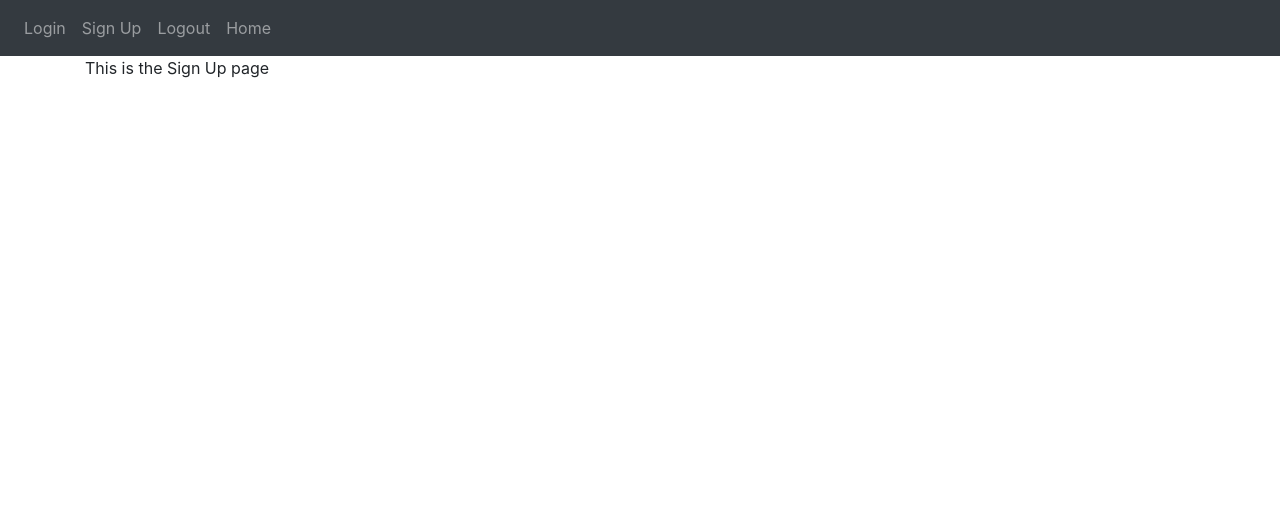
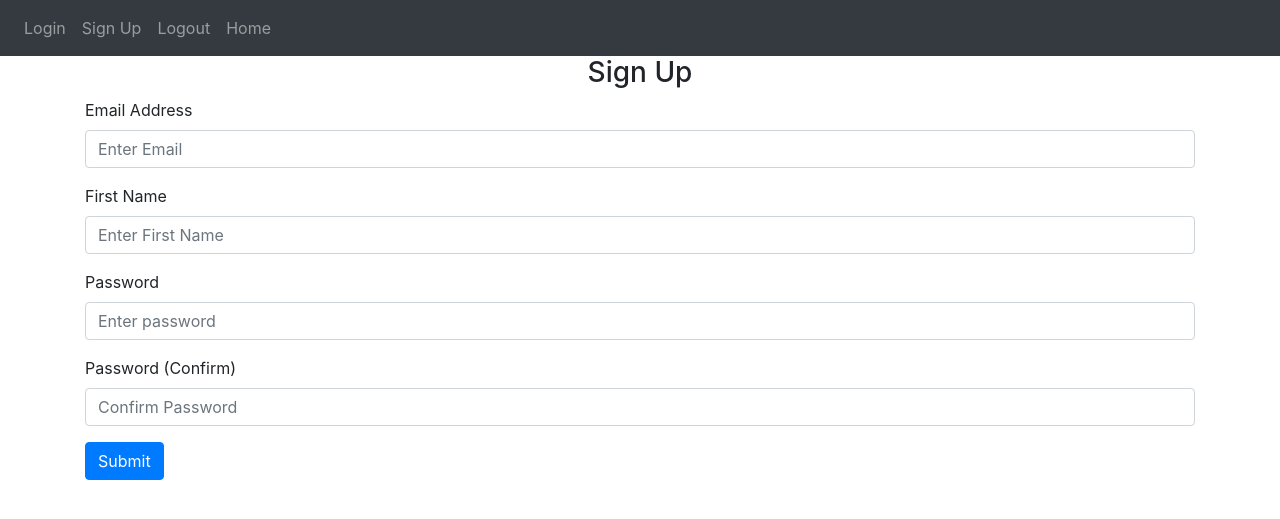
Before and after one commit to KushRohra/Notes_App, a Flask app: page /sign-up in a window 1280 px wide. Shown: the top 519 px of the page. Run offline with Flask 2, Linux system fonts and the light colour scheme; some libraries are stand-ins or nearby versions.

Commit message:
sign-up page created

```diff
--- a/website/templates/base.html
+++ b/website/templates/base.html
@@ -23,10 +23,10 @@
             </button>
             <div class="collapse navbar-collapse" id="navbar">
                 <div class="navbar-nav">
-                    <a href="" class="nav-item nav-link" id="login" href="/login">Login</a>
-                    <a href="" class="nav-item nav-link" id="login" href="/sign-up">Sign Up</a>
-                    <a href="" class="nav-item nav-link" id="login" href="/logout">Logout</a>
-                    <a href="" class="nav-item nav-link" id="login" href="/home">Home</a>
+                    <a class="nav-item nav-link" id="login" href="/login">Login</a>
+                    <a class="nav-item nav-link" id="login" href="/sign-up">Sign Up</a>
+                    <a class="nav-item nav-link" id="login" href="/logout">Logout</a>
+                    <a class="nav-item nav-link" id="login" href="/">Home</a>
                 </div>
             </div>
         </nav>
--- a/website/templates/sign_up.html
+++ b/website/templates/sign_up.html
@@ -3,5 +3,24 @@
 {% block title %}Sign Up{% endblock %}
 
 {% block content %}
-    This is the Sign Up page
+    <form method="POST">
+        <h3 align="center">Sign Up</h3>
+        <div class="form-group">
+            <label for="email">Email Address</label>
+            <input type="email" class="form-control" id="email" name="email" placeholder="Enter Email">
+        </div>
+        <div class="form-group">
+            <label for="firstName">First Name</label>
+            <input type="text" class="form-control" id="firstName" name="firstName" placeholder="Enter First Name">
+        </div>
+        <div class="form-group">
+            <label for="password1">Password</label>
+            <input type="password" class="form-control" id="password" name="password" placeholder="Enter password">
+        </div>
+        <div class="form-group">
+            <label for="password2">Password (Confirm)</label>
+            <input type="password" class="form-control" id="password2" name="password2" placeholder="Confirm Password">
+        </div>
+        <button type="submit" class="btn btn-primary">Submit</button>
+    </form>
 {% endblock %}
```
